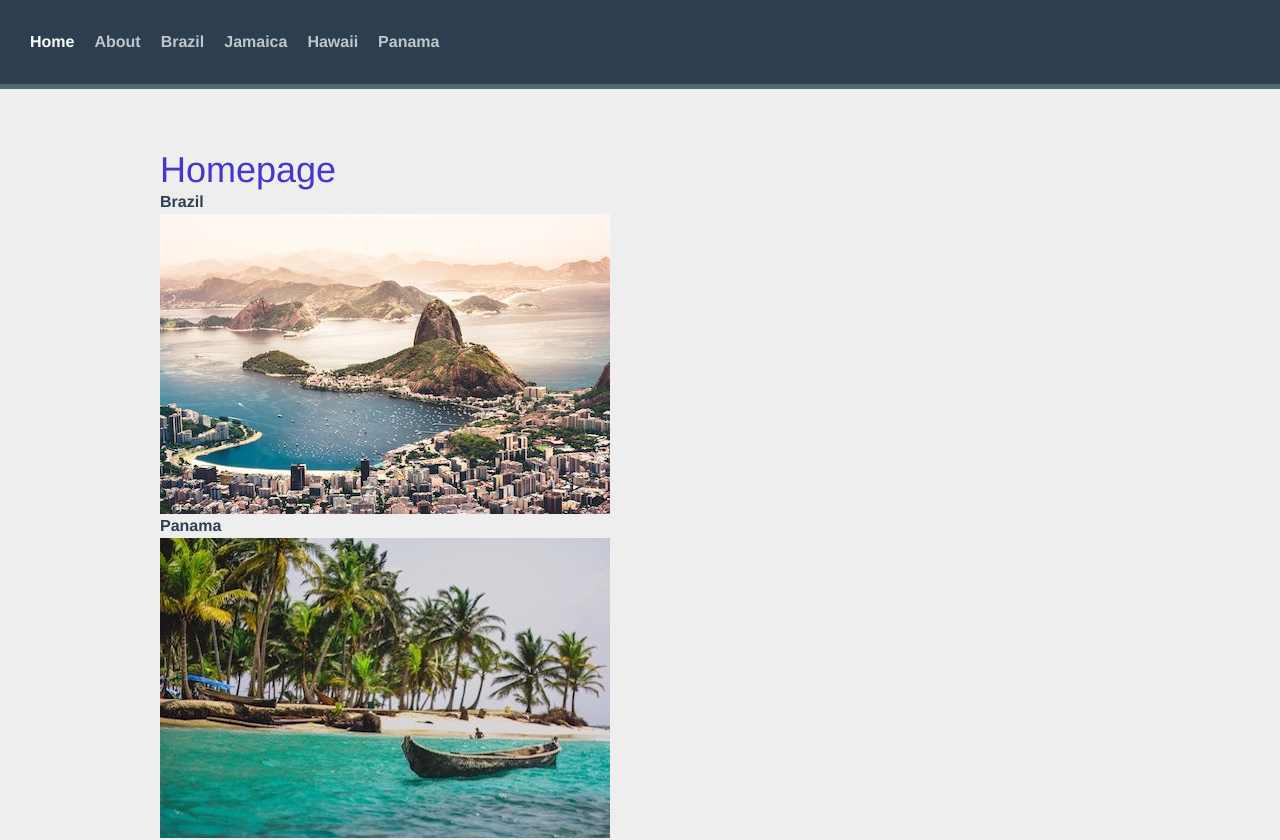
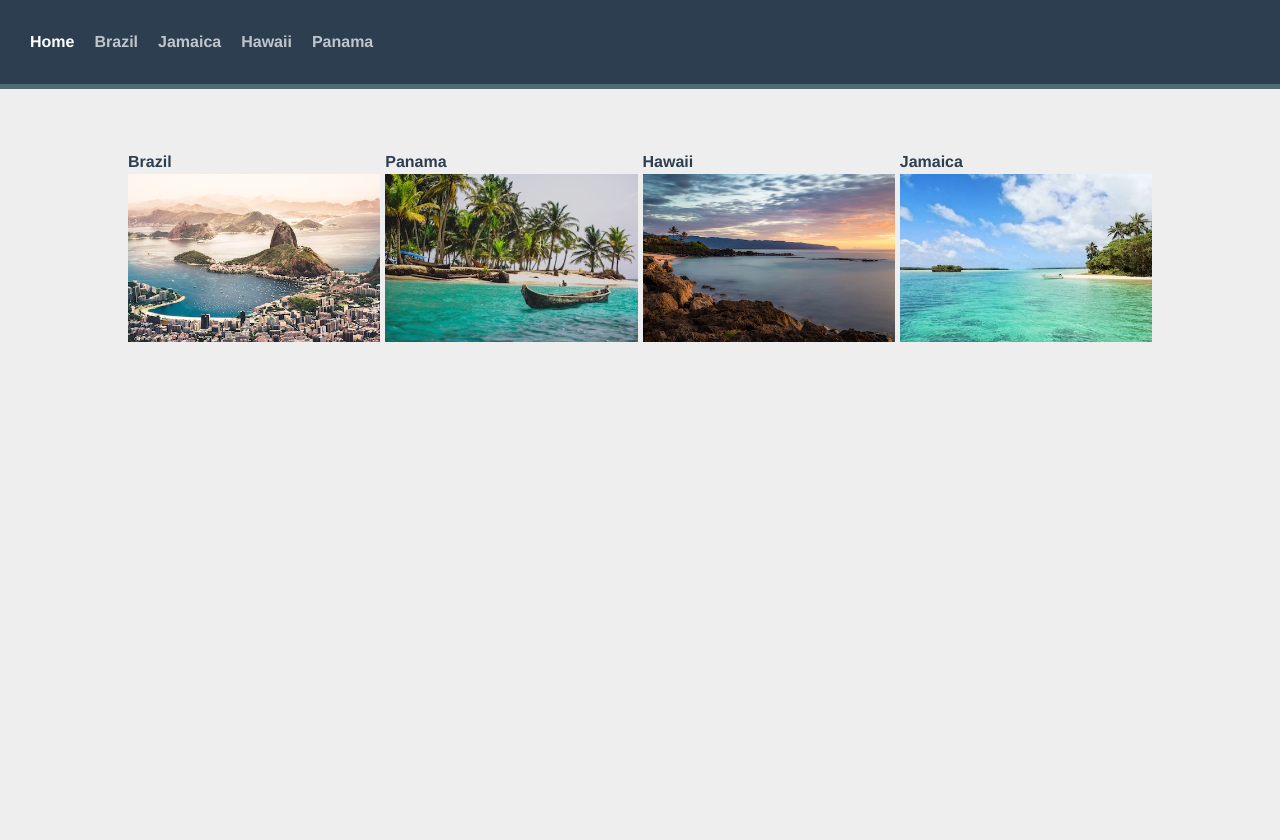
Before and after one commit to sandyFit/travel-agency, a Vue app: page / in a window 1280 px wide. Shown: the top 840 px of the page. After the commit the page ends 800 px from the top, so only its background shows below. Built offline with nearby package versions, Linux system fonts and the light colour scheme.

Commit message:
Added lazy loading routes

```diff
--- a/src/App.vue
+++ b/src/App.vue
@@ -5,7 +5,6 @@ import { RouterView } from 'vue-router';
 <template>
     <div id="nav">
         <RouterLink to="/">Home</RouterLink>
-        <RouterLink to="/about">About</RouterLink>
         <RouterLink to="/brazil">Brazil</RouterLink>
         <RouterLink to="/jamaica">Jamaica</RouterLink>
         <RouterLink to="/hawaii">Hawaii</RouterLink>
--- a/src/assets/main.css
+++ b/src/assets/main.css
@@ -25,7 +25,9 @@ a:visited {
 }
 .container {
   margin: 0 auto;
-  max-width: 960px;
+  max-width: 80%;
+  display: flex;
+  gap: 5px;
 }
 
 /* Home */
--- a/src/views/Home.vue
+++ b/src/views/Home.vue
@@ -6,7 +6,7 @@ const destinations = reactive(sourceData.destinations);
 </script>
 
 <template>
-    <h1 class="text-4xl text-indigo-700">Homepage</h1>
+
     <RouterLink
         v-for="destination in destinations"
         :key="destination.id"
```
Also changed, not shown: src/router/index.js (+6 -12 lines).
